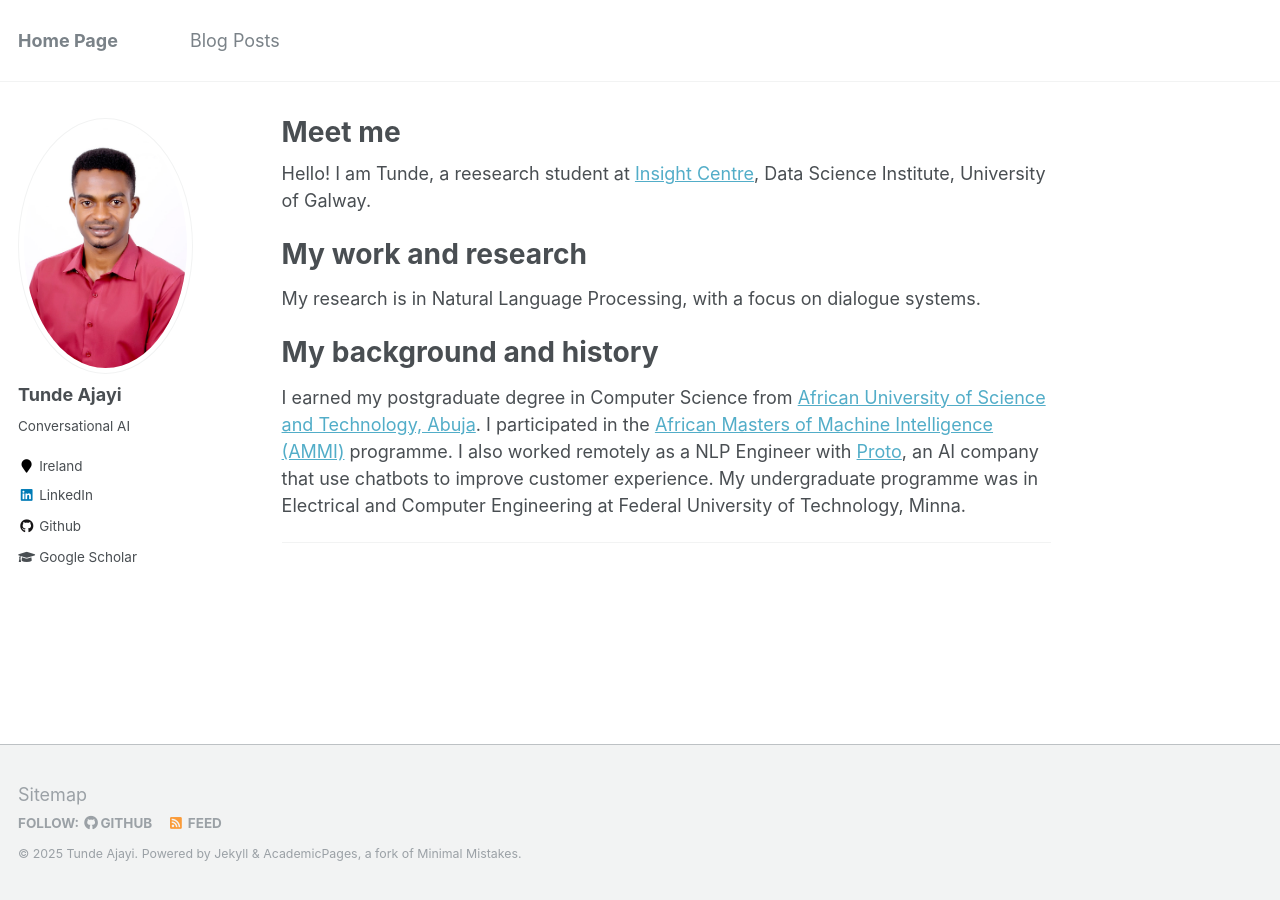
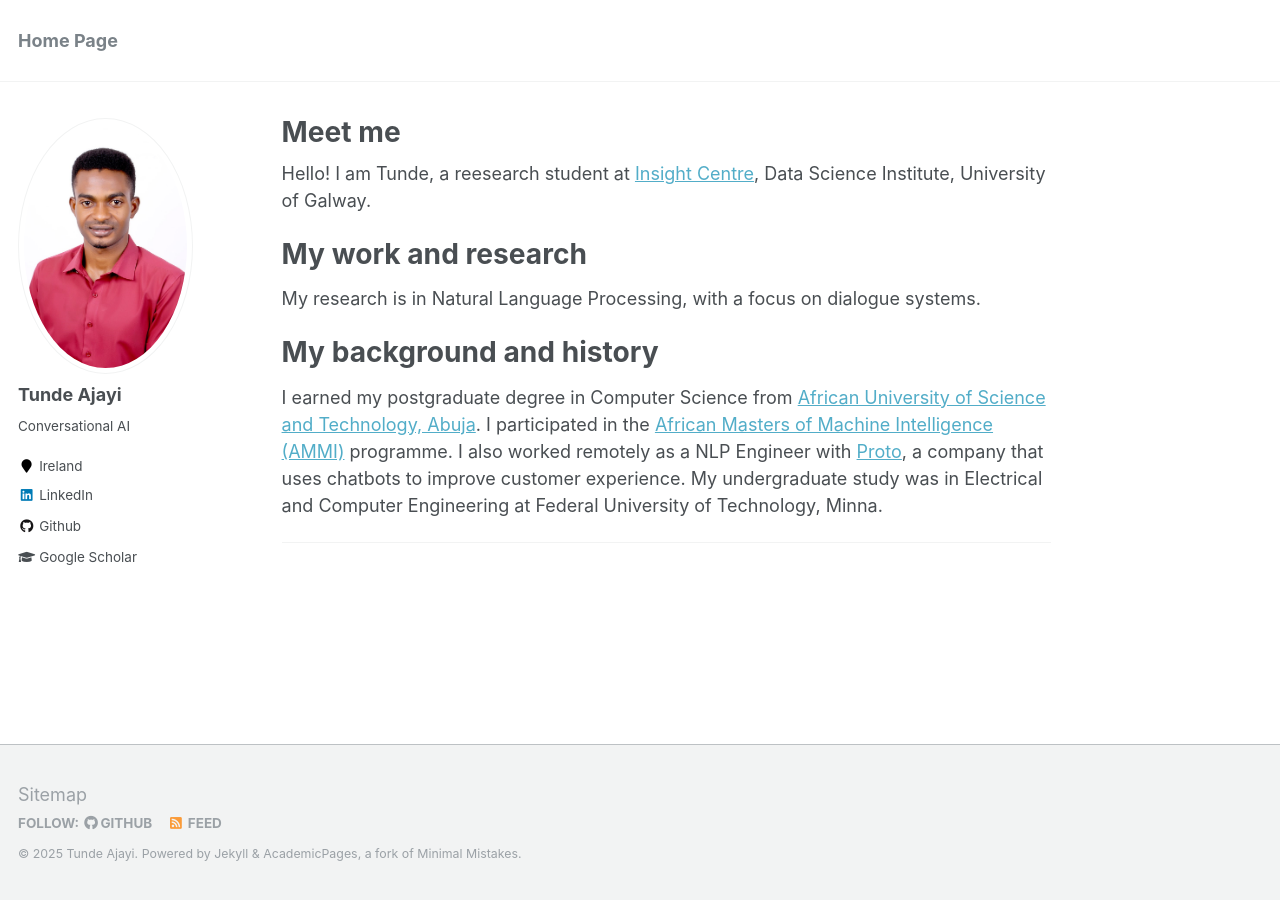
Before and after one commit to tundeajayi/tundeajayi.github.io, a Jekyll site: the page built from _pages/about.md, in a window 1280 px wide. Built offline with Jekyll 4.4.1, drawn with Linux system fonts in a browser that asks for light colours.

Commit message:
modify about me

```diff
--- a/_data/navigation.yml
+++ b/_data/navigation.yml
@@ -12,8 +12,8 @@ main:
   # - title: "Portfolio"
   #   url: /portfolio/
 
-  - title: "Blog Posts"
-    url: /year-archive/
+  # - title: "Blog Posts"
+  #   url: /year-archive/
 
   # - title: "CV"
   #   url: /cv/
--- a/_pages/about.md
+++ b/_pages/about.md
@@ -19,7 +19,7 @@ My research is in Natural Language Processing, with a focus on dialogue systems.
 My background and history
 ======
 
-I earned my postgraduate degree in Computer Science from [African University of Science and Technology, Abuja](https://aust.edu.ng). I participated in the [African Masters of Machine Intelligence (AMMI)](https://aimsammi.org) programme. I also worked remotely as a NLP Engineer with [Proto](https://www.proto.cx/), an AI company that use chatbots to improve customer experience. My undergraduate programme was in Electrical and Computer Engineering at Federal University of Technology, Minna.
+I earned my postgraduate degree in Computer Science from [African University of Science and Technology, Abuja](https://aust.edu.ng). I participated in the [African Masters of Machine Intelligence (AMMI)](https://aimsammi.org) programme. I also worked remotely as a NLP Engineer with [Proto](https://www.proto.cx/), a company that uses chatbots to improve customer experience. My undergraduate study was in Electrical and Computer Engineering at Federal University of Technology, Minna.
 
 <!-- My intellectual communities
 ======
```
